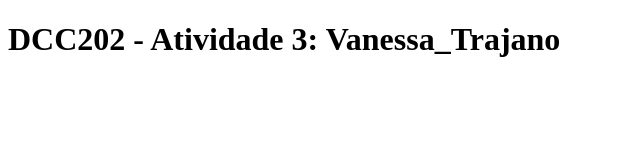
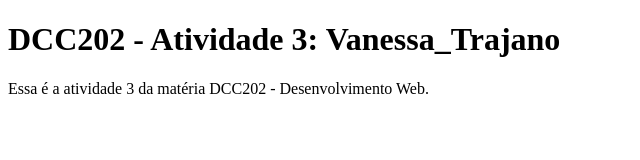
Before and after one commit to ufjf-dcc202/ufjf-dcc202-2023-3-a-atv3-VanessaTrajano, a website: page index.html in a window 1280 px wide. Shown: the whole page, without its empty margins (0-640 px from the left). Drawn offline with Linux system fonts and the light colour scheme.

Commit message:
Adiciona um parágrafo depois do título

```diff
--- a/index.html
+++ b/index.html
@@ -8,6 +8,7 @@
 <body>
     <main>
         <h1>DCC202 - Atividade 3: Vanessa_Trajano</h1>
+        <p>Essa é a atividade 3 da matéria DCC202 - Desenvolvimento Web.</p>
     </main>
 </body>
 </html>
```
